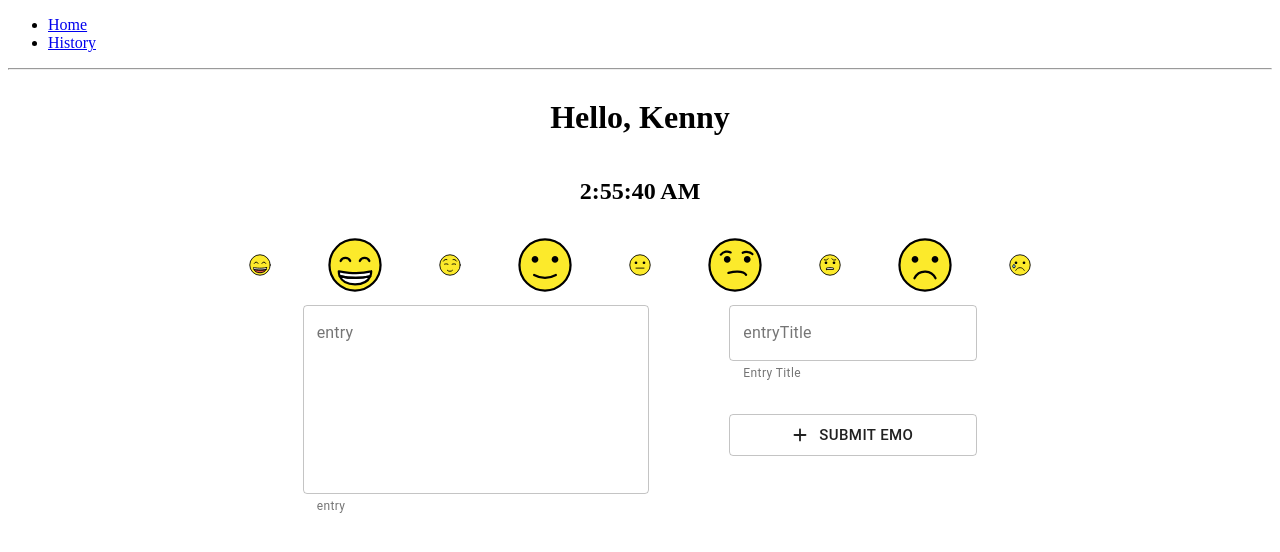
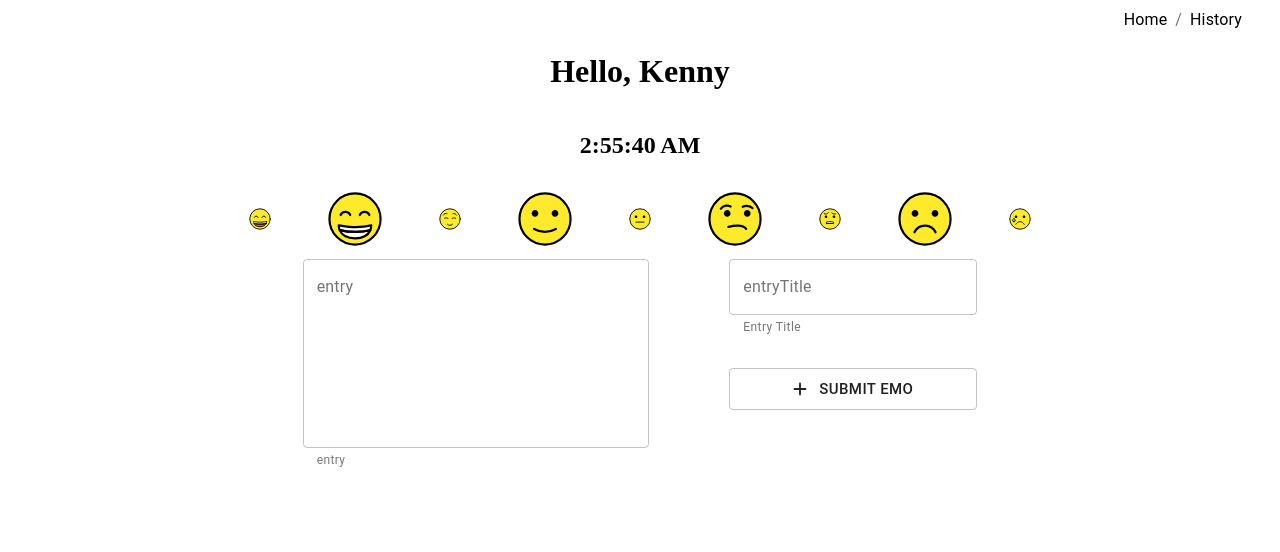
Before and after one commit to kennyctran/emo-check, a React app: page / in a window 1280 px wide. Shown: the top 552 px of the page. Built offline with nearby package versions, Linux system fonts and the light colour scheme; the HTML template or start-up script is replaced by a standard one.

Commit message:
Styled navigation bar

```diff
--- a/src/App.js
+++ b/src/App.js
@@ -5,26 +5,18 @@ import Greeting from "./components/Greeting";
 import Home from "./components/Home";
 import Clock from "./components/Clock";
 import Grid from "@material-ui/core/Grid";
-import { BrowserRouter as Router, Switch, Route, Link } from "react-router-dom";
+import { BrowserRouter as Router, Switch, Route } from "react-router-dom";
+import Nav from "./components/Nav";
 
 export default function App() {
   // TODO: Add state to keep track of time of day for theme?
 
   return (
     <Router>
-      <div>
-        <ul>
-          <li>
-            <Link to="/">Home</Link>
-          </li>
-          <li>
-            <Link to="/history">History</Link>
-          </li>
-        </ul>
-      </div>
-
-      <hr />
-
+      <Grid container justify="flex-end">
+        <Nav />
+        <div style={{ width: "30px" }}>{""}</div>
+      </Grid>
       <Grid container justify="center">
         <Switch>
           <Route exact path="/">
--- a/src/components/EmoApp.js
+++ b/src/components/EmoApp.js
@@ -15,7 +15,7 @@ import "core-js/stable";
 import "regenerator-runtime/runtime";
 import Grid from "@material-ui/core/Grid";
 import { makeStyles } from "@material-ui/core/styles";
-import AddRoundedIcon from '@material-ui/icons/AddRounded';
+import AddRoundedIcon from "@material-ui/icons/AddRounded";
 
 const useStyles = makeStyles({
   smallEmoji: {
--- a/src/components/History.js
+++ b/src/components/History.js
@@ -45,6 +45,7 @@ export default function History() {
   }, []);
   return (
     <div style={{ width: "95vw" }}>
+      <div className="spacer" style={{ height: "40px" }}></div>
       <Grid container direction="row" justify="center">
         <Grid item xs={6}>
           <Line data={chartData} options={options} />
--- /dev/null
+++ b/src/components/Nav.js
@@ -0,0 +1,31 @@
+import React from "react";
+import Breadcrumbs from "@material-ui/core/Breadcrumbs";
+import { Link as RouterLink } from "react-router-dom";
+import { makeStyles } from "@material-ui/core/styles";
+
+const useStyles = makeStyles({
+  link: {
+    color: "black",
+    textDecoration: "none",
+    "&:visited": {
+      color: "purple",
+    },
+    "&:hover": {
+      color: "blue",
+    },
+  },
+});
+
+export default function Nav() {
+  const classes = useStyles();
+  return (
+    <Breadcrumbs aria-label="breadcrumb">
+      <RouterLink to="/" className={classes.link}>
+        Home
+      </RouterLink>
+      <RouterLink to="/history" className={classes.link}>
+        History
+      </RouterLink>
+    </Breadcrumbs>
+  );
+}
```
